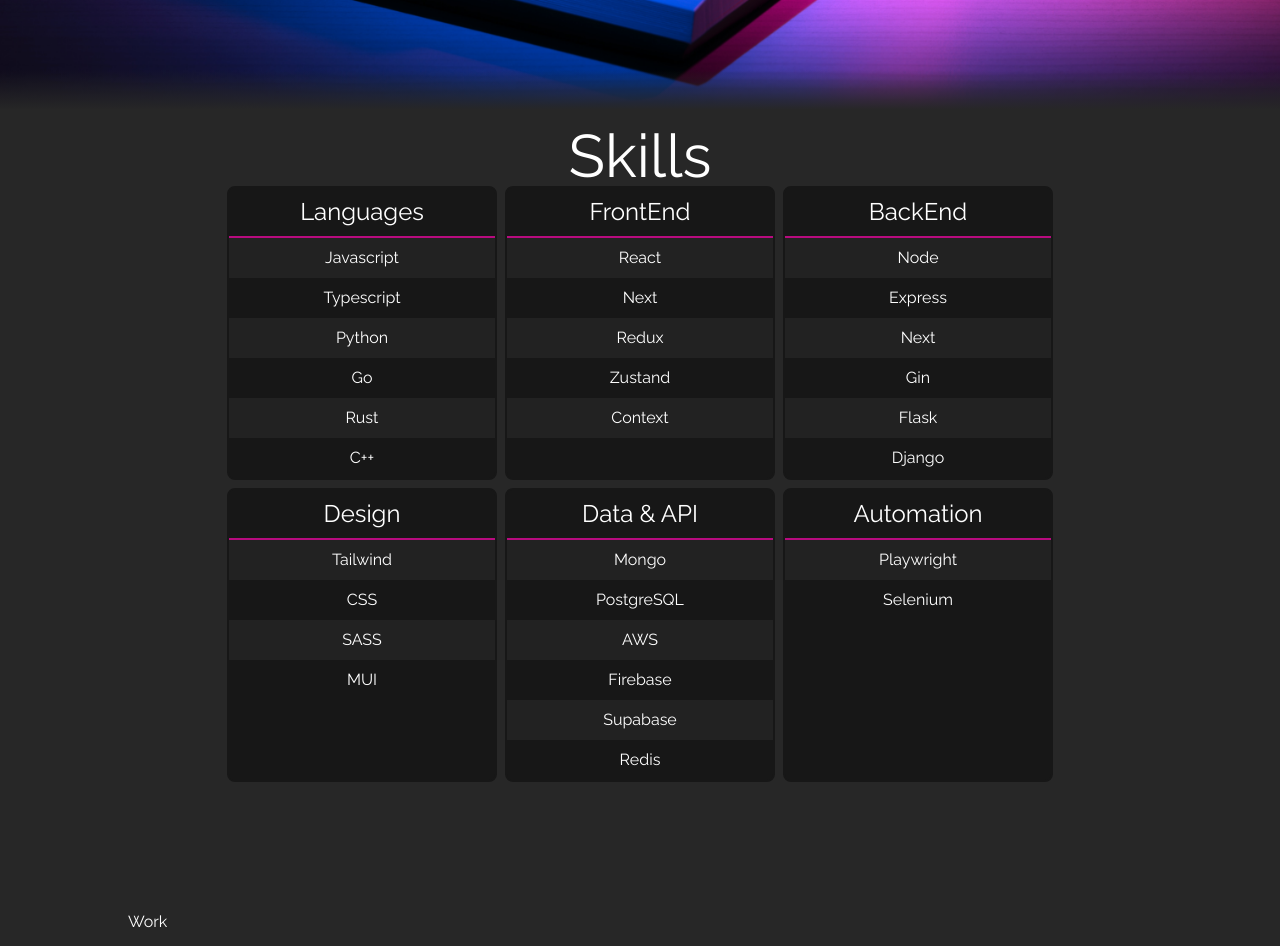
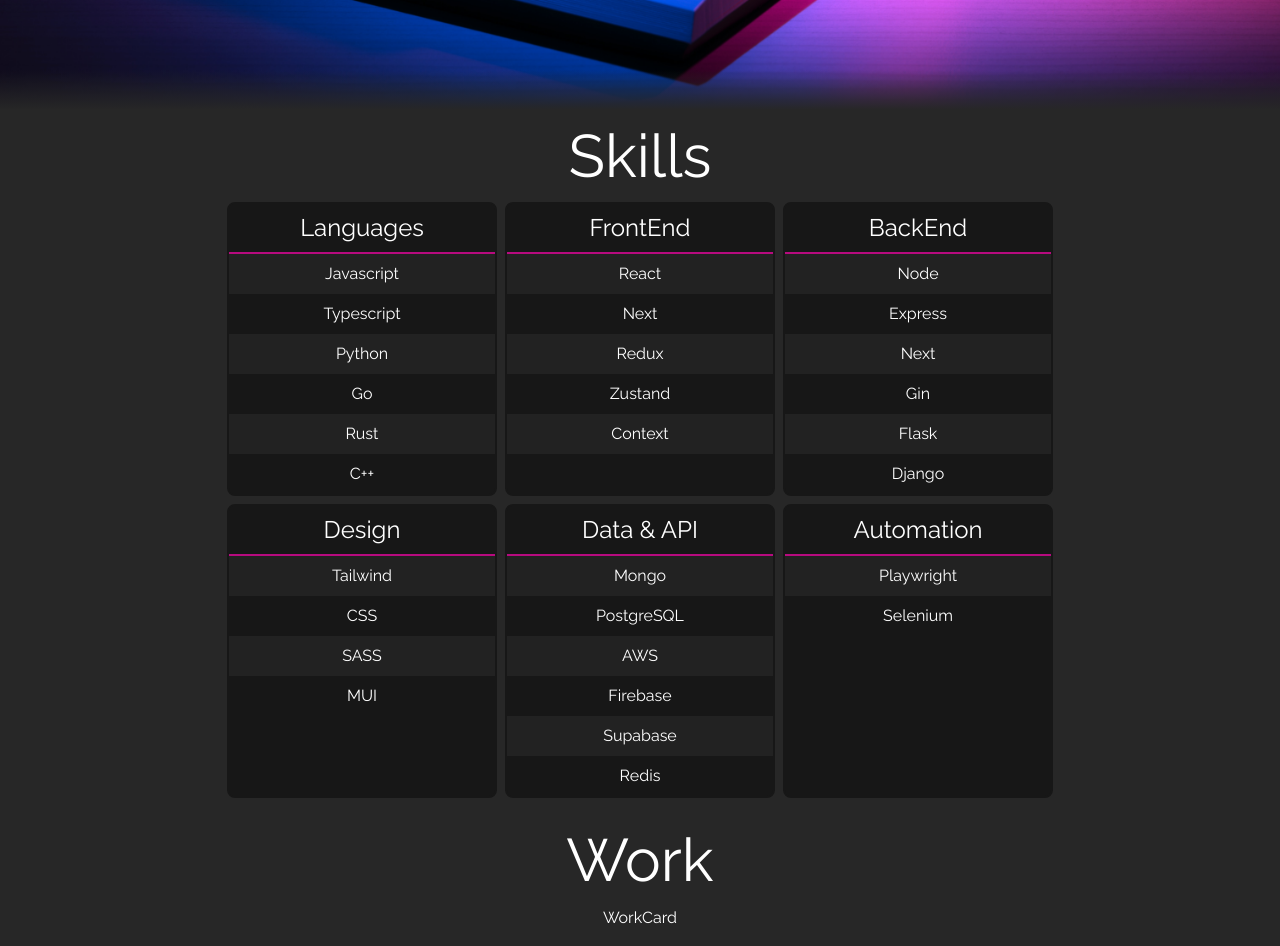
Before and after one commit to DraconDev/next-portfolio, a Next.js app: page / in a window 1280 px wide. Shown: the part 740-1686 px from the top of the page. Built offline with nearby package versions, Linux system fonts and the light colour scheme.

Commit message:
add workcard

```diff
--- a/app/page.tsx
+++ b/app/page.tsx
@@ -1,8 +1,8 @@
 "use client";
 
 import Skills from "@/components/Skills/Skills";
+import Work from "@/components/Work/Work";
 
-import Work from "@/components/Work";
 import Intro from "@/components/intro/Intro";
 import BgImage from "@/components/layout/BgImage";
 import MyContext from "@/state/Context";
--- a/components/Skills/Skills.tsx
+++ b/components/Skills/Skills.tsx
@@ -9,9 +9,7 @@
 const Skills = (props: Props) => {
     const state = useContext(MyContext);
     return (
-        <SectionContainer>
-            <div className="flex flex-col w-full">
-                <h1 className="text-6xl">Skills</h1>
+        <SectionContainer name="Skills">
             <div className="w-full flex flex-wrap justify-center gap-2">
                 {Object.entries(state.skills).map(
                     ([category, skill], index) => (
@@ -23,7 +21,6 @@
                     )
                 )}
             </div>
-            </div>
         </SectionContainer>
     );
 };
--- a/components/Work.tsx
+++ /dev/null
@@ -1,7 +0,0 @@
-type Props = {};
-
-const Work = (props: Props) => {
-    return <div>Work</div>;
-};
-
-export default Work;
--- /dev/null
+++ b/components/Work/Work.tsx
@@ -0,0 +1,16 @@
+import SectionContainer from "../layout/SectionContainer";
+import WorkCard from "./WorkCard";
+
+type Props = {};
+
+const Work = (props: Props) => {
+    return (
+        <SectionContainer name="Work">
+            <div className="flex flex-col">
+                <WorkCard />
+            </div>
+        </SectionContainer>
+    );
+};
+
+export default Work;
--- /dev/null
+++ b/components/Work/WorkCard.tsx
@@ -0,0 +1,7 @@
+type Props = {};
+
+const WorkCard = (props: Props) => {
+    return <div>WorkCard</div>;
+};
+
+export default WorkCard;
--- a/components/layout/SectionContainer.tsx
+++ b/components/layout/SectionContainer.tsx
@@ -1,12 +1,16 @@
 "use client";
 type Props = {
     children: React.ReactNode;
+    name: string;
 };
 
 const SectionContainer = (props: Props) => {
     return (
-        <div className="w-full h-full justify-center items-center text-center p-4">
-            {props.children}
+        <div className="w-full justify-center items-center text-center p-4">
+            <div className="flex flex-col w-full ">
+                <h1 className="text-6xl pb-4">{props.name}</h1>
+                {props.children}
+            </div>
         </div>
     );
 };
```
Lines whose indentation alone changed are shown as unchanged.
